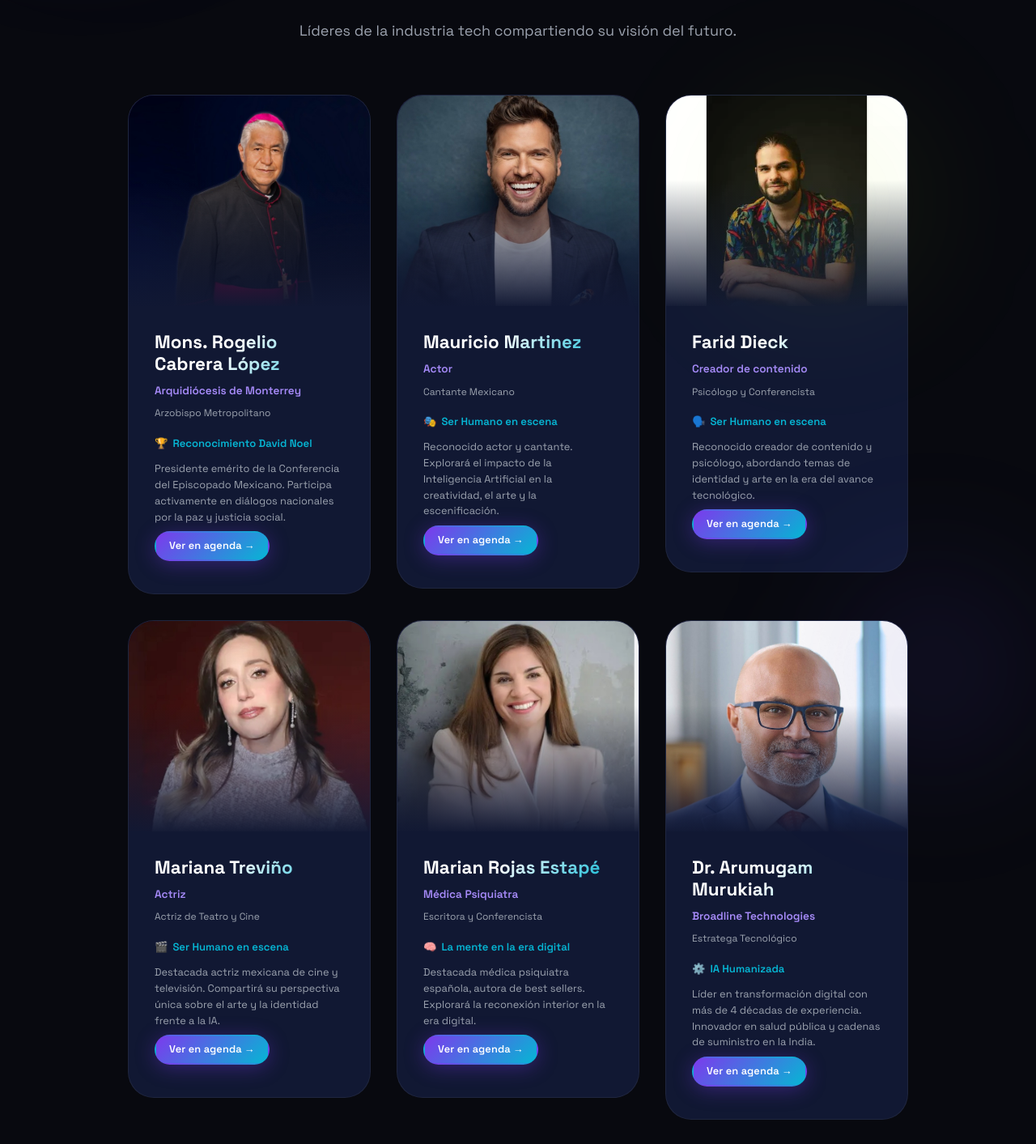
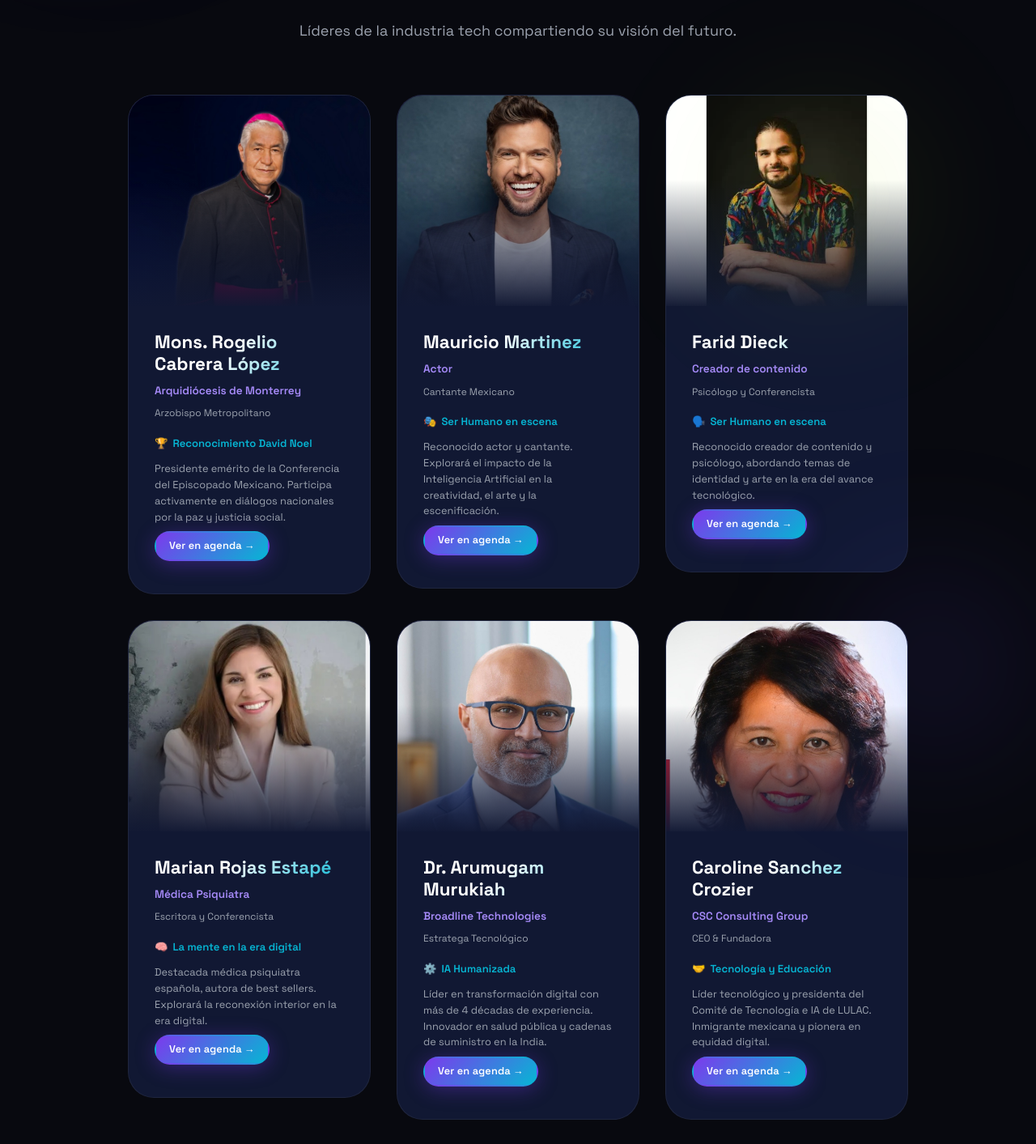
Before and after one commit to adminEzerMonterrey/encuentroMundialDeValores, a React (Vite) app: page / in a window 1280 px wide. Shown: the part 1757-3170 px from the top of the page at 81% size. Built offline with nearby package versions, Linux system fonts and the light colour scheme.

Commit message:
Actualizaciones: Centrar Farid y remover Mariana

```diff
--- a/src/components/Agenda.jsx
+++ b/src/components/Agenda.jsx
@@ -133,7 +133,7 @@ export default function Agenda() {
                 <span className="ag-time">17:30</span><span className="ag-dur">PM</span>
               </div>
               <div className="ag-row__speaker" role="cell">
-                <span className="ag-speaker-name">Mauricio Martinez / Farid Dieck / Mariana Treviño</span><span className="ag-speaker-role">Creativos</span>
+                <span className="ag-speaker-name">Mauricio Martinez / Farid Dieck</span><span className="ag-speaker-role">Creativos</span>
               </div>
               <div className="ag-row__talk ag-row__talk--bold" role="cell"><span className="agenda-tab-pill track-b" style={{marginRight:8}}>Arte y Creatividad</span>Ser Humano en escena: Creatividad, Arte e Identidad en tiempos de IA</div>
             </div>
--- a/src/components/Speakers.jsx
+++ b/src/components/Speakers.jsx
@@ -49,7 +49,7 @@ function SpeakerCard({ speaker, index, isCurrent, onClick }) {
       {/* Photo */}
       <div className="sc-card__photo">
         {speaker.img
-          ? <img src={speaker.img} alt={speaker.name} loading="lazy" />
+          ? <img src={speaker.img} alt={speaker.name} loading="lazy" style={speaker.imgPosition ? { objectPosition: speaker.imgPosition } : undefined} />
           : <div className="sc-card__photo-fallback" style={{ '--gradient': speaker.gradient }}>{speaker.initials}</div>}
       </div>
 
@@ -71,8 +71,7 @@ function SpeakerCard({ speaker, index, isCurrent, onClick }) {
 const keynotesData = [
   { img: "Speakers/Mons_Rogelio_Cabrera_Lopez.jpg", initials: "RC", name: "Mons. Rogelio Cabrera López", company: "Arquidiócesis de Monterrey", role: "Arzobispo Metropolitano", bio: "Presidente emérito de la Conferencia del Episcopado Mexicano. Participa activamente en diálogos nacionales por la paz y justicia social.", gradient: "linear-gradient(135deg,#7C3AED,#06b6d4)", talkIcon: "🏆", talkName: "Reconocimiento David Noel" },
   { img: "Speakers/Mauricio_Martinez.jpg", initials: "MM", name: "Mauricio Martinez", company: "Actor", role: "Cantante Mexicano", bio: "Reconocido actor y cantante. Explorará el impacto de la Inteligencia Artificial en la creatividad, el arte y la escenificación.", gradient: "linear-gradient(135deg,#7C3AED,#06b6d4)", talkIcon: "🎭", talkName: "Ser Humano en escena" },
-  { img: "Speakers/Farid_Dieck_Assad.jpg", initials: "FD", name: "Farid Dieck", company: "Creador de contenido", role: "Psicólogo y Conferencista", bio: "Reconocido creador de contenido y psicólogo, abordando temas de identidad y arte en la era del avance tecnológico.", gradient: "linear-gradient(135deg,#f59e0b,#ef4444)", talkIcon: "🗣️", talkName: "Ser Humano en escena" },
-  { img: "Speakers/Mariana_Trevino.jpg", initials: "MT", name: "Mariana Treviño", company: "Actriz", role: "Actriz de Teatro y Cine", bio: "Destacada actriz mexicana de cine y televisión. Compartirá su perspectiva única sobre el arte y la identidad frente a la IA.", gradient: "linear-gradient(135deg,#db2777,#9333ea)", talkIcon: "🎬", talkName: "Ser Humano en escena" },
+  { img: "Speakers/Farid_Dieck_Assad.jpg", initials: "FD", name: "Farid Dieck", company: "Creador de contenido", role: "Psicólogo y Conferencista", bio: "Reconocido creador de contenido y psicólogo, abordando temas de identidad y arte en la era del avance tecnológico.", gradient: "linear-gradient(135deg,#f59e0b,#ef4444)", talkIcon: "🗣️", talkName: "Ser Humano en escena", imgPosition: "center center" },
   { img: "Speakers/Marian_Rojas_Estape.jpg", initials: "MR", name: "Marian Rojas Estapé", company: "Médica Psiquiatra", role: "Escritora y Conferencista", bio: "Destacada médica psiquiatra española, autora de best sellers. Explorará la reconexión interior en la era digital.", gradient: "linear-gradient(135deg,#db2777,#7C3AED)", talkIcon: "🧠", talkName: "La mente en la era digital" },
   { img: "Speakers/Dr_Arumugam_Murukiah.jpg", initials: "AM", name: "Dr. Arumugam Murukiah", company: "Broadline Technologies", role: "Estratega Tecnológico", bio: "Líder en transformación digital con más de 4 décadas de experiencia. Innovador en salud pública y cadenas de suministro en la India.", gradient: "linear-gradient(135deg,#f59e0b,#ef4444)", talkIcon: "⚙️", talkName: "IA Humanizada" },
   { img: "Speakers/Caroline_Sanchez_Crozier.jpg", initials: "CC", name: "Caroline Sanchez Crozier", company: "CSC Consulting Group", role: "CEO & Fundadora", bio: "Líder tecnológico y presidenta del Comité de Tecnología e IA de LULAC. Inmigrante mexicana y pionera en equidad digital.", gradient: "linear-gradient(135deg,#db2777,#9333ea)", talkIcon: "🤝", talkName: "Tecnología y Educación" },
@@ -251,7 +250,7 @@ export default function Speakers() {
                 {/* Photo */}
                 <div className="keynote-card__photo">
                   {keynote.img
-                    ? <img src={keynote.img} alt={keynote.name} loading="lazy" />
+                    ? <img src={keynote.img} alt={keynote.name} loading="lazy" style={keynote.imgPosition ? { objectPosition: keynote.imgPosition } : undefined} />
                     : <div className="keynote-card__photo-fallback" style={{ background: keynote.gradient }}>{keynote.initials}</div>}
                 </div>
 
```
Also changed, not shown: public/Speakers/Mariana_Trevino.jpg (deleted).
